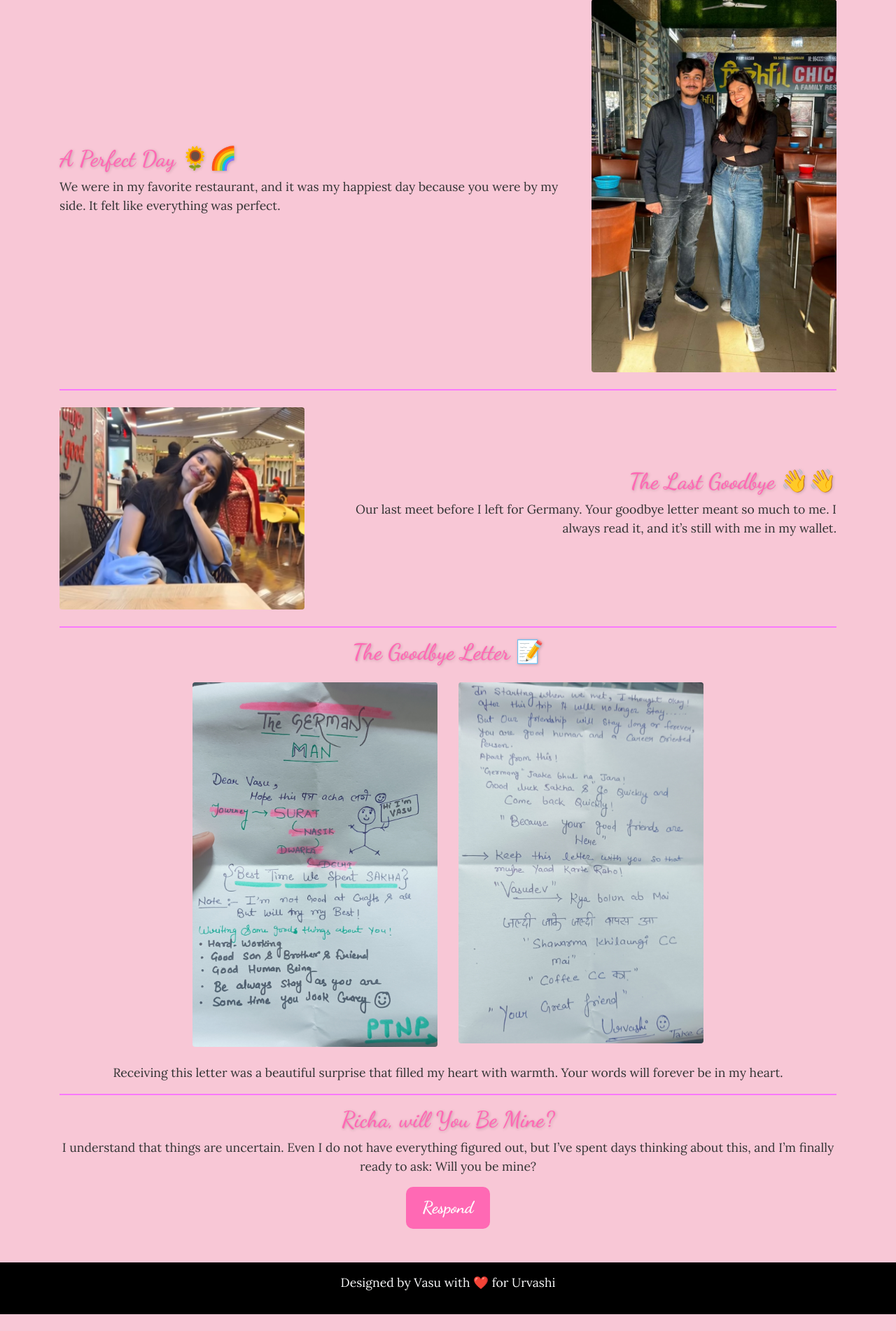
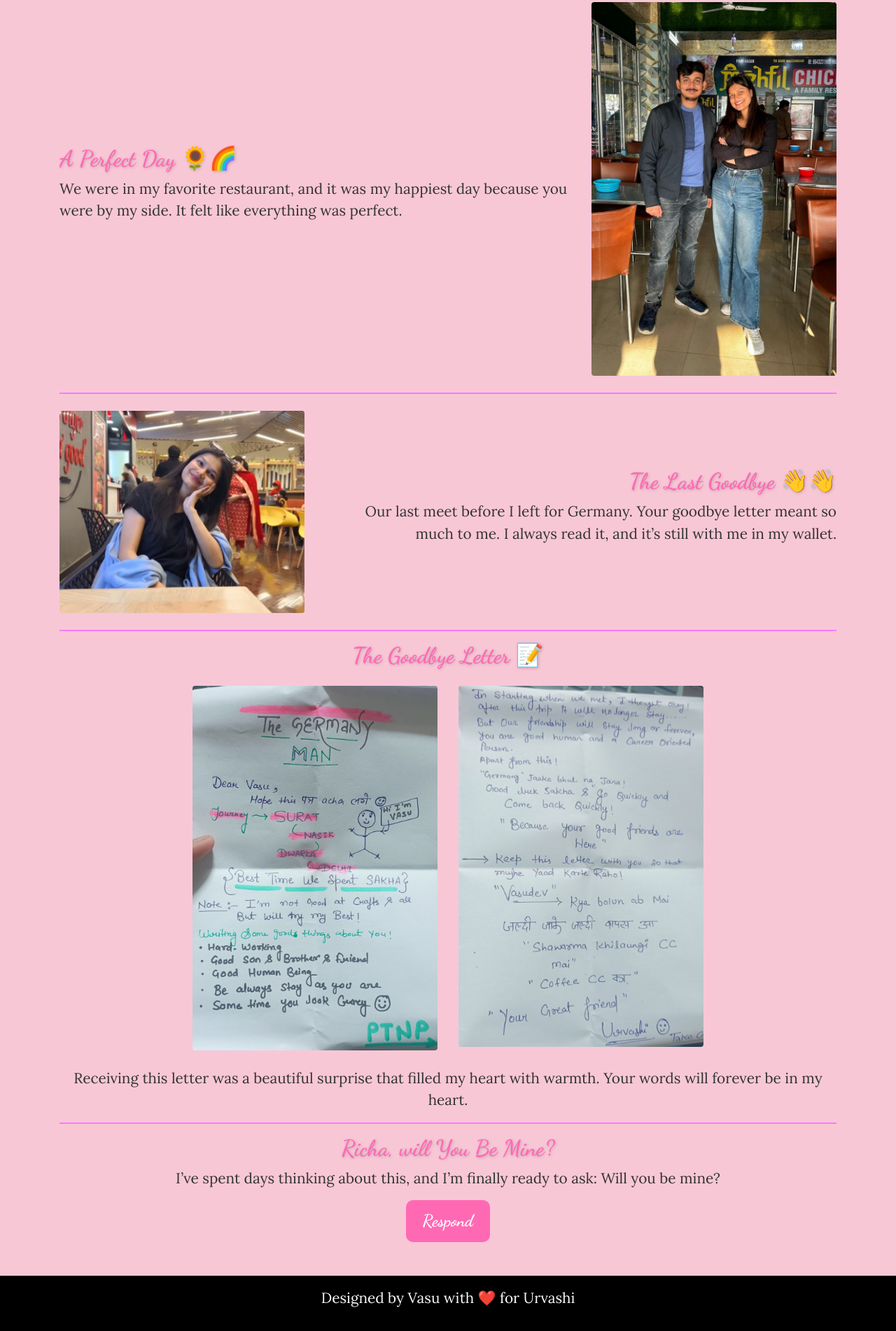
Before and after one commit to Vasu021/hasta-la-muerte-flask, a Flask app: page / in a window 1280 px wide. Shown: the part 1941-3843 px from the top of the page at 70% size. Before the commit the page ends 3819 px from the top, so only its background shows below. Run offline with Flask 3, Linux system fonts and the light colour scheme; some libraries are stand-ins or nearby versions.

Commit message:
[+] minor adjustments

```diff
--- a/static/css.css
+++ b/static/css.css
@@ -14,7 +14,7 @@ h1, h2 {
 
 /* Text */
 p {
-    font-size: 1.1em;
+    font-size: 1.3em;
     /* color: #444;  Soft dark color for body text */
 }
 
--- a/templates/index.html
+++ b/templates/index.html
@@ -123,8 +123,7 @@
         <!-- Proposal -->
         <section id="proposal" class="text-center">
             <h2>Richa, will You Be Mine?</h2>
-            <p>I understand that things are uncertain. Even I do not have everything figured out,
-                but I’ve spent days thinking about this,
+            <p>I’ve spent days thinking about this,
                 and I’m finally ready to ask: Will you be mine?</p>
             <button id="proposeButton" class="btn btn-primary btn-lg">Respond</button>
             <p id="responseSavedText" style="display: none; margin-top: 10px;">Response saved!!! Thank you!!! 😊</p>
```
